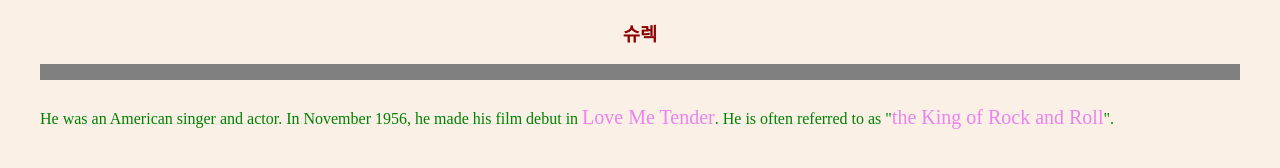
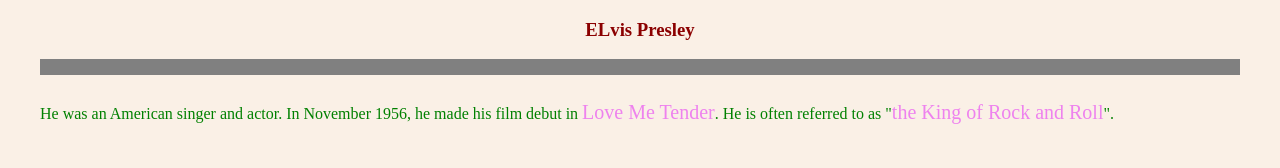
Before and after one commit to sliows/webp, a plain HTML site: page 0902/report/test1-3.html in a window 1280 px wide. Drawn offline with Linux system fonts and the light colour scheme.

Commit message:
Update test1-3.html

```diff
--- a/0902/report/test1-3.html
+++ b/0902/report/test1-3.html
@@ -34,7 +34,7 @@
 </script>
 </head>
 <body>
-    <h3 onmouseover="show()" onmouseout="hide()"> 슈렉 </h3>
+    <h3 onmouseover="show()" onmouseout="hide()"> ELvis Presley </h3>
     <hr>
     <div>
         <img id="sliows" src="">
```
